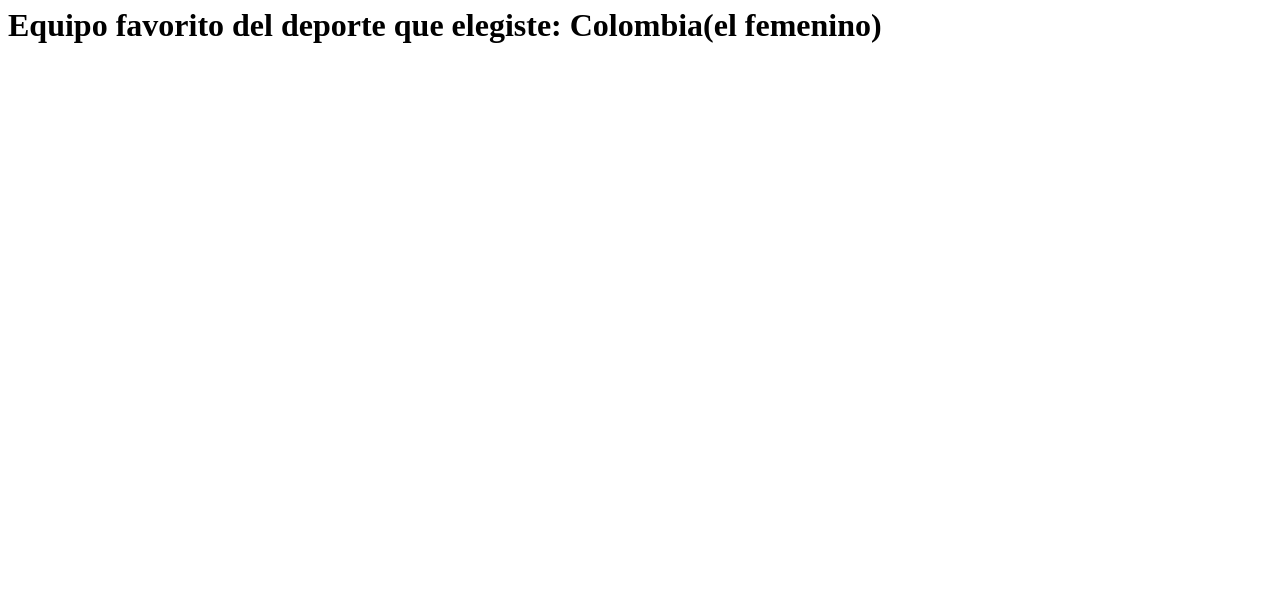
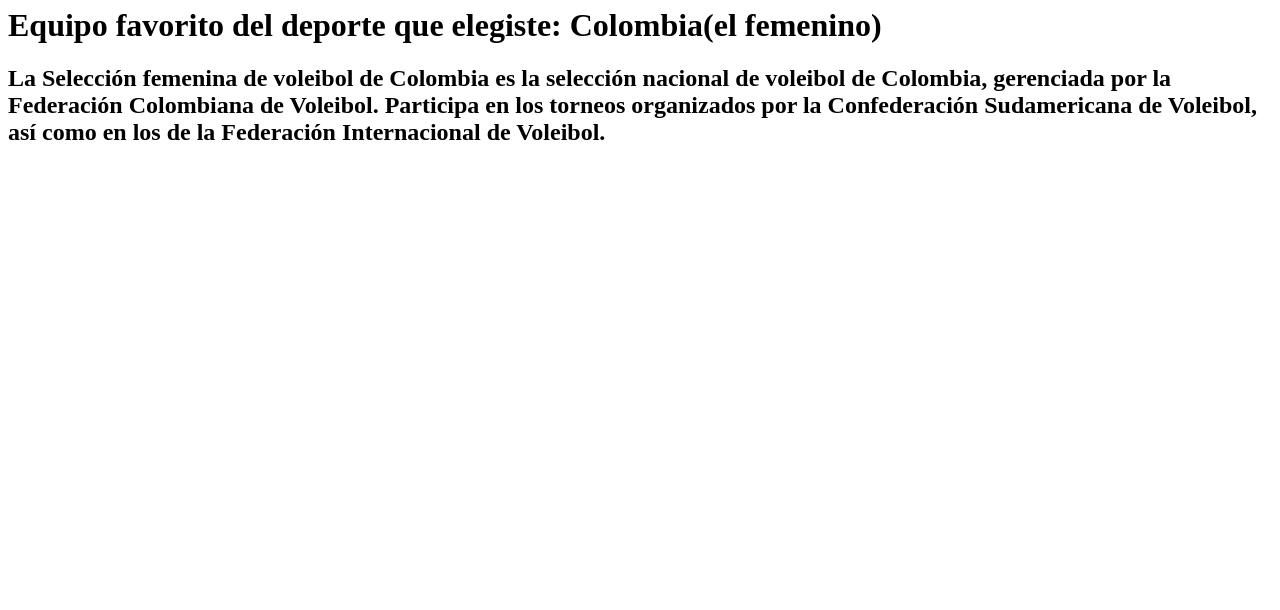
Before and after one commit to marcy29ingeniera/Taller-2, a plain HTML site: page index.html in a window 1280 px wide. Shown: the part 190-800 px from the top of the page. Drawn offline with Linux system fonts and the light colour scheme.

Commit message:
en esta parte damos informacipon basica del equipo

```diff
--- a/index.html
+++ b/index.html
@@ -10,5 +10,6 @@
     <h1>semestre que estas cursando: 4 semestre</h1>
     <h1>Deporte favorito: voleibol</h1>
     <h1>Equipo favorito del deporte que elegiste: Colombia(el femenino)</h1>
+    <h2> La Selección femenina de voleibol de Colombia es la selección nacional de voleibol de Colombia, gerenciada por la Federación Colombiana de Voleibol. Participa en los torneos organizados por la Confederación Sudamericana de Voleibol, así como en los de la Federación Internacional de Voleibol.</h2>
 </body>
 </html>
```
